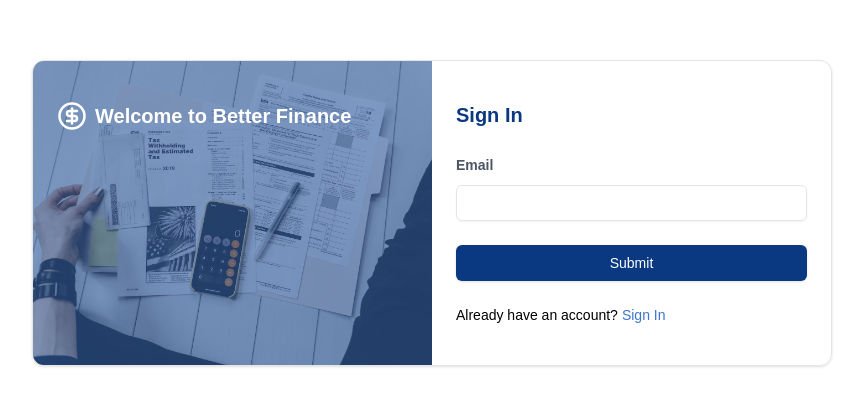
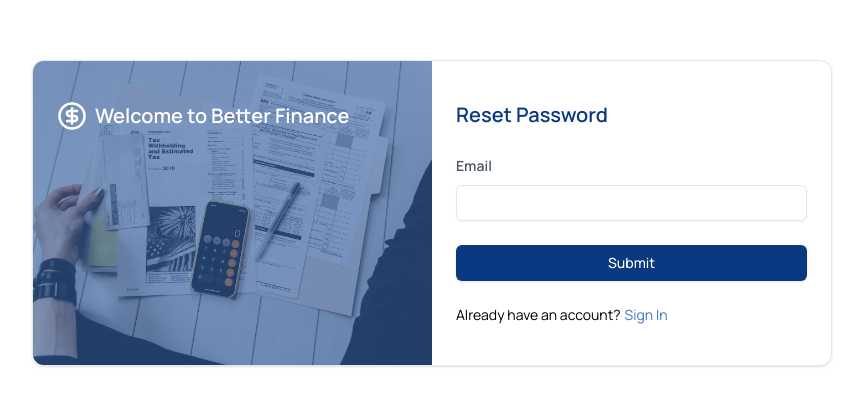
Before and after one commit to swamhtetaung8/better-finance-frontend, a Next.js app: page /forgot-password in a window 1280 px wide. Shown: the part 187-592 px from the top of the page, without its empty margins (208-1071 px from the left). Built offline with nearby package versions, Linux system fonts and the light colour scheme.

Commit message:
improve auth pages ui

```diff
--- a/src/app/(auth)/forgot-password/page.tsx
+++ b/src/app/(auth)/forgot-password/page.tsx
@@ -39,7 +39,7 @@ const ForgotPasswordPage = () => {
         onSubmit={form.handleSubmit(onSubmit)}
       >
         <h2 className="text-betterFinance-primary text-xl font-semibold">
-          Sign In
+          Reset Password
         </h2>
 
         <FormField
--- a/src/app/(auth)/layout.tsx
+++ b/src/app/(auth)/layout.tsx
@@ -1,18 +1,13 @@
 import type { Metadata } from "next";
-import { Geist, Geist_Mono } from "next/font/google";
+import { Manrope } from "next/font/google";
 
 import "@/app/globals.css";
 import AuthCardLeftPanel from "@/app/(auth)/components/AuthCardLeftPanel";
 import Providers from "@/app/providers/Providers";
 import { Toaster } from "@/components/ui/toaster";
 
-const geistSans = Geist({
-  variable: "--font-geist-sans",
-  subsets: ["latin"],
-});
-
-const geistMono = Geist_Mono({
-  variable: "--font-geist-mono",
+const manRopeSans = Manrope({
+  variable: "--font-manrope-sans",
   subsets: ["latin"],
 });
 
@@ -28,9 +23,7 @@ export default function RootLayout({
 }>) {
   return (
     <html lang="en" suppressHydrationWarning>
-      <body
-        className={`${geistSans.variable} ${geistMono.variable} antialiased`}
-      >
+      <body className={`${manRopeSans.className} antialiased`}>
         <Providers>
           <section className="flex items-center justify-center min-h-screen">
             <div className="flex flex-col md:flex-row h-screen md:min-h-0 md:h-auto w-[700px] lg:w-[800px] overflow-hidden md:rounded-xl md:border md:shadow">
```
